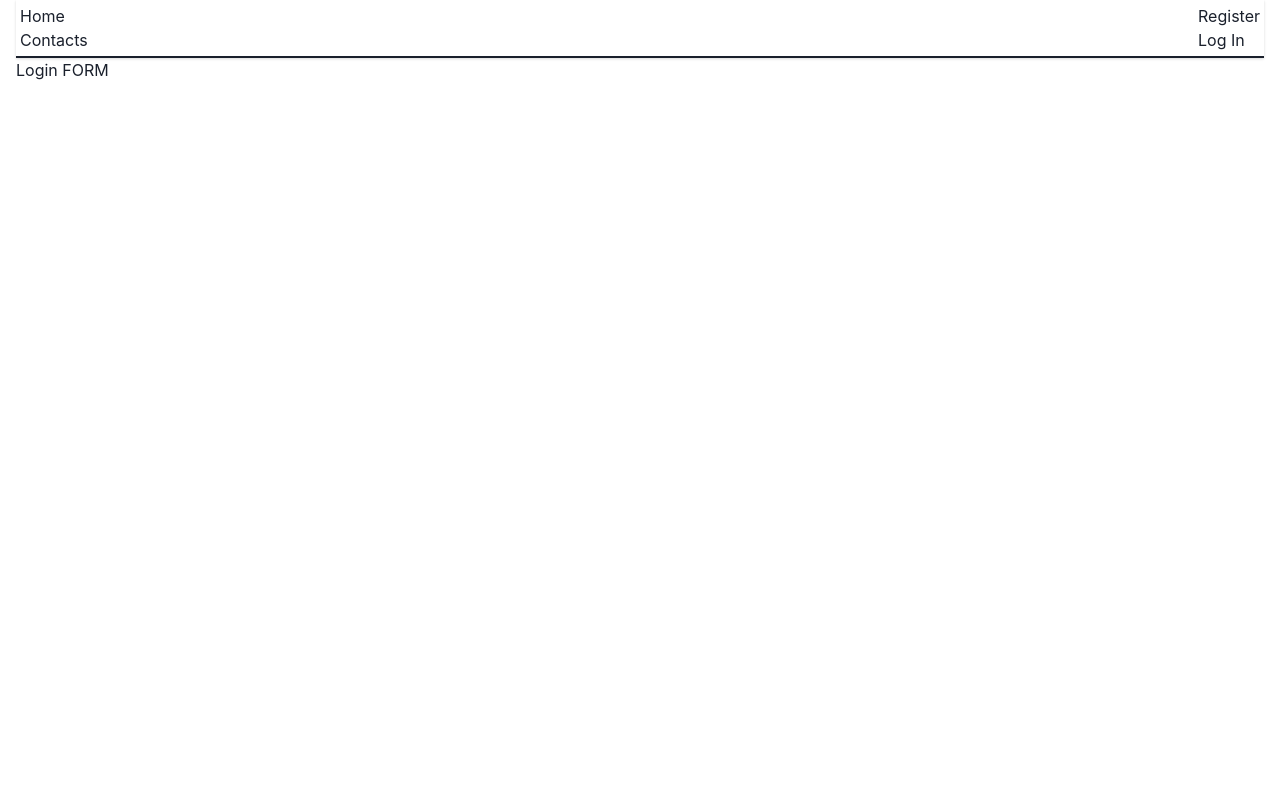
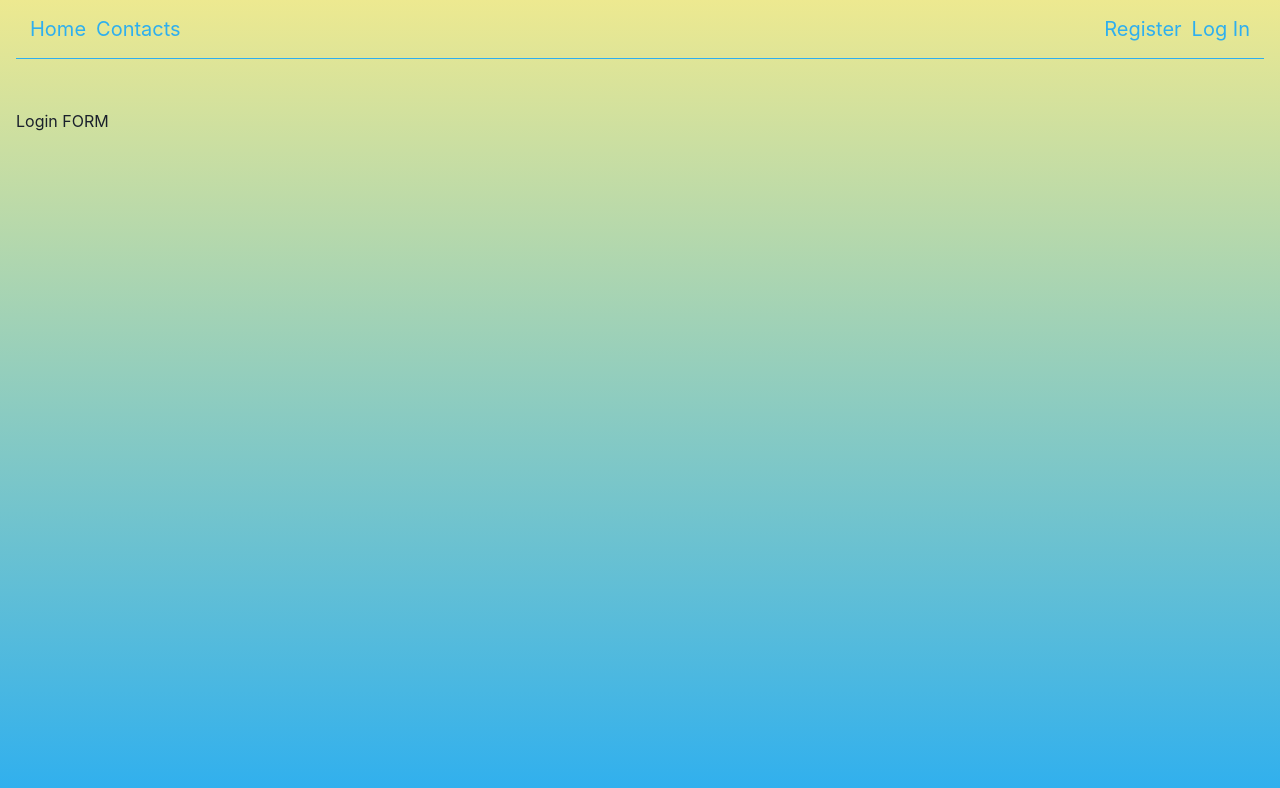
Before and after one commit to Kate-Mil/goit-react-hw-08-phonebook, a React (Create React App) app: page /goit-react-hw-08-phonebook/login in a window 1280 px wide. Shown: the top 788 px of the page. Built offline with nearby package versions, Linux system fonts and the light colour scheme.

Commit message:
made stylization

```diff
--- a/src/components/AppBar/AppBar.js
+++ b/src/components/AppBar/AppBar.js
@@ -10,15 +10,16 @@ export default function AppBar() {
         align="center"
         justify="space-between"
         p="4px"
-        borderBottom="2px"
-        boxShadow="base"
+        borderBottom="1px solid"
+        borderColor="#2EAFEF"
+        mb="50px"
       >
-        <Box>
+        <Box p="10px">
           <Navigation />
         </Box>
         {/* {isLoggedIn ? <UserMenu /> : <AuthNav />} */}
         {/* <UserMenu /> */}
-        <Box>
+        <Box p="10px">
           <AuthNav />
         </Box>
       </Flex>
--- a/src/components/AuthNav/AuthNav.js
+++ b/src/components/AuthNav/AuthNav.js
@@ -1,19 +1,29 @@
 import { NavLink } from 'react-router-dom';
-// import css from './AuthNav.module.css';
+import { chakra, List, ListItem } from '@chakra-ui/react';
+
+const StyledListItem = chakra(ListItem, {
+  baseStyle: {
+    fontSize: '20px',
+    color: '#2EAFEF',
+    transition: 'color 0.2s',
+    _hover: { color: '#1C8DBB', textShadow: '1px 1px grey' },
+    _focus: { color: '#1C8DBB' },
+  },
+});
 
 export const AuthNav = () => {
   return (
     <div>
-      <ul>
-        <li>
+      <List display="flex" gap="10px">
+        <StyledListItem>
           {' '}
           <NavLink to="/register">Register</NavLink>
-        </li>
-        <li>
+        </StyledListItem>
+        <StyledListItem>
           {' '}
           <NavLink to="/login">Log In</NavLink>
-        </li>
-      </ul>
+        </StyledListItem>
+      </List>
     </div>
   );
 };
--- a/src/components/Layout/Layout.js
+++ b/src/components/Layout/Layout.js
@@ -1,14 +1,19 @@
+import { Suspense } from 'react';
 import AppBar from 'components/AppBar/AppBar';
 import { Outlet } from 'react-router-dom';
 import { Container } from '@chakra-ui/react';
 
 const Layout = () => {
   return (
-    <Container maxW="1280px">
+    <Container
+      maxW="1280px"
+      h="100vh"
+      bgGradient="linear(to-b, #EDE990,#2EAFEF)"
+    >
       <AppBar />
-      <main>
+      <Suspense fallback={null}>
         <Outlet />
-      </main>
+      </Suspense>
     </Container>
   );
 };
--- a/src/components/Navigation/Navigation.js
+++ b/src/components/Navigation/Navigation.js
@@ -1,21 +1,29 @@
 import { NavLink } from 'react-router-dom';
+import { chakra, List, ListItem } from '@chakra-ui/react';
 // import { useAuth } from 'hooks';
+
+const StyledListItem = chakra(ListItem, {
+  baseStyle: {
+    fontSize: '20px',
+    color: '#2EAFEF',
+    transition: 'color 0.2s',
+    _hover: { color: '#1C8DBB', textShadow: '1px 1px grey' },
+    _focus: { color: '#1C8DBB' },
+  },
+});
 
 export const Navigation = () => {
   //   const { isLoggedIn } = useAuth();
-
   return (
     <nav>
-      <ul>
-        <li>
+      <List display="flex" gap="10px">
+        <StyledListItem>
           <NavLink to="/">Home</NavLink>
-        </li>
-        <li>
-          {/* {isLoggedIn &&  */}
+        </StyledListItem>
+        <StyledListItem>
           <NavLink to="/contacts">Contacts</NavLink>
-          {/* } */}
-        </li>
-      </ul>
+        </StyledListItem>
+      </List>
     </nav>
   );
 };
--- a/src/pages/Home.js
+++ b/src/pages/Home.js
@@ -4,7 +4,7 @@ import { Heading } from '@chakra-ui/react';
 export default function Home() {
   return (
     <Container maxW="2xl" p="12px" mt="90px" centerContent>
-      <Heading size="lg" mb={2} color="blue" textShadow="2px 2px grey">
+      <Heading size="lg" mb={2} color="#2EAFEF" textShadow="2px 2px grey">
         Phonebook
       </Heading>
     </Container>
```
